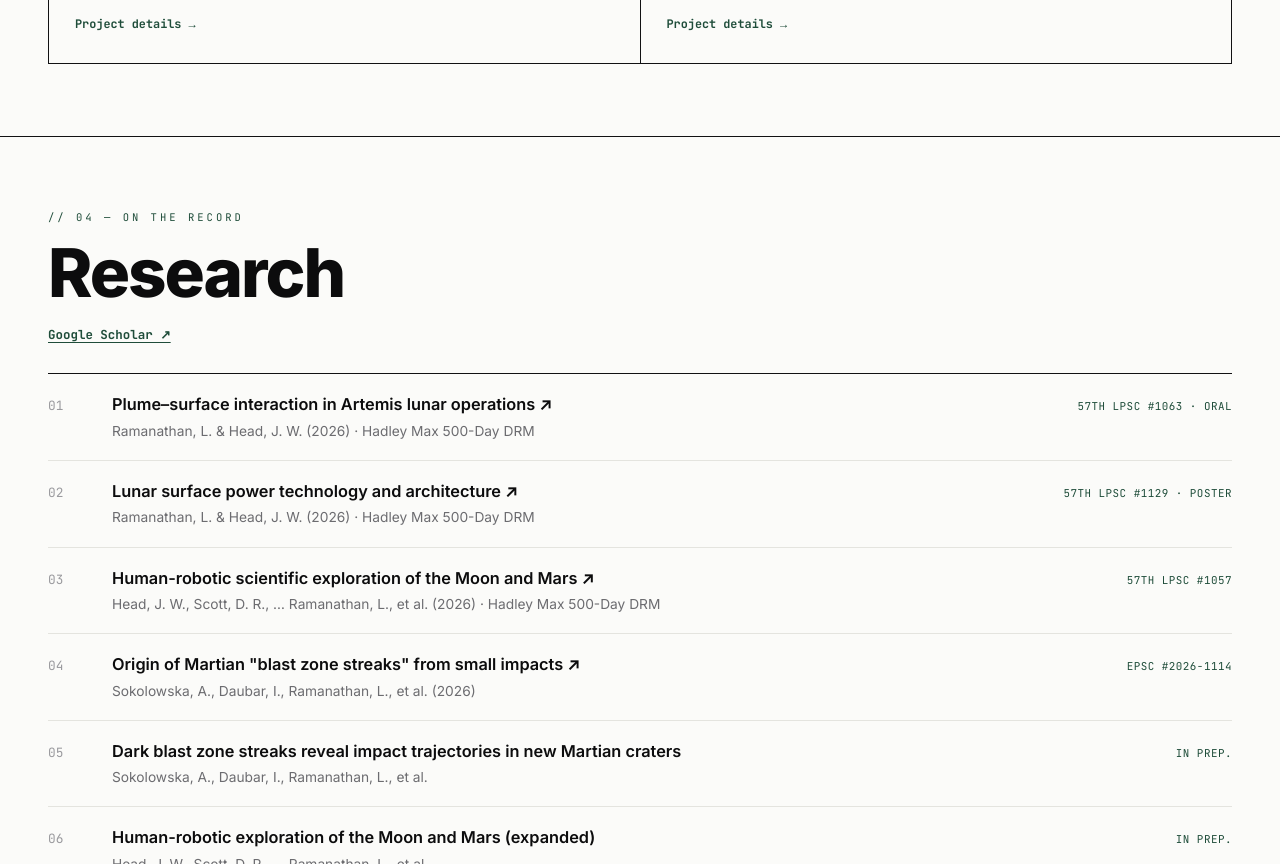
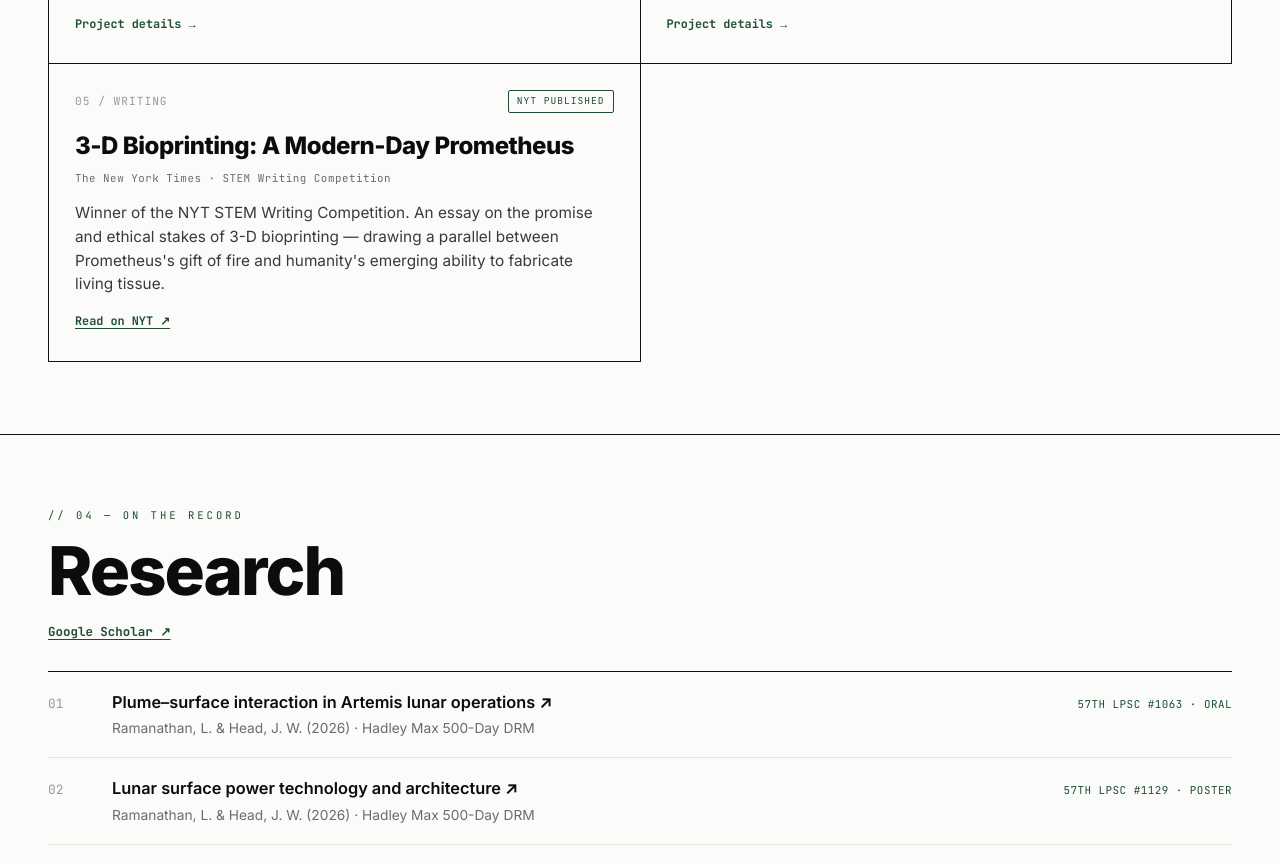
Before and after one commit to logan-ramanathan/website, a plain HTML site: page index.html in a window 1280 px wide. Shown: the part 3005-3869 px from the top of the page. Drawn offline with Linux system fonts and the light colour scheme.

Commit message:
Add NYT STEM Writing Competition essay as project 05

```diff
--- a/index.html
+++ b/index.html
@@ -343,6 +343,15 @@
         <span class="work-more">Project details →</span>
       </div>
 
+      <div class="work linked">
+        <a class="stretch" href="https://www.nytimes.com/2023/04/13/learning/3-d-bioprinting-a-modern-day-prometheus.html" target="_blank" aria-label="NYT STEM Writing Competition essay"></a>
+        <div class="work-idx"><span>05 / WRITING</span><span class="work-tag live">NYT Published</span></div>
+        <h3>3-D Bioprinting: A Modern-Day Prometheus</h3>
+        <p class="cat">The New York Times · STEM Writing Competition</p>
+        <p>Winner of the NYT STEM Writing Competition. An essay on the promise and ethical stakes of 3-D bioprinting — drawing a parallel between Prometheus's gift of fire and humanity's emerging ability to fabricate living tissue.</p>
+        <a class="work-link" href="https://www.nytimes.com/2023/04/13/learning/3-d-bioprinting-a-modern-day-prometheus.html" target="_blank">Read on NYT ↗</a>
+      </div>
+
     </div>
   </div>
 </section>
```
